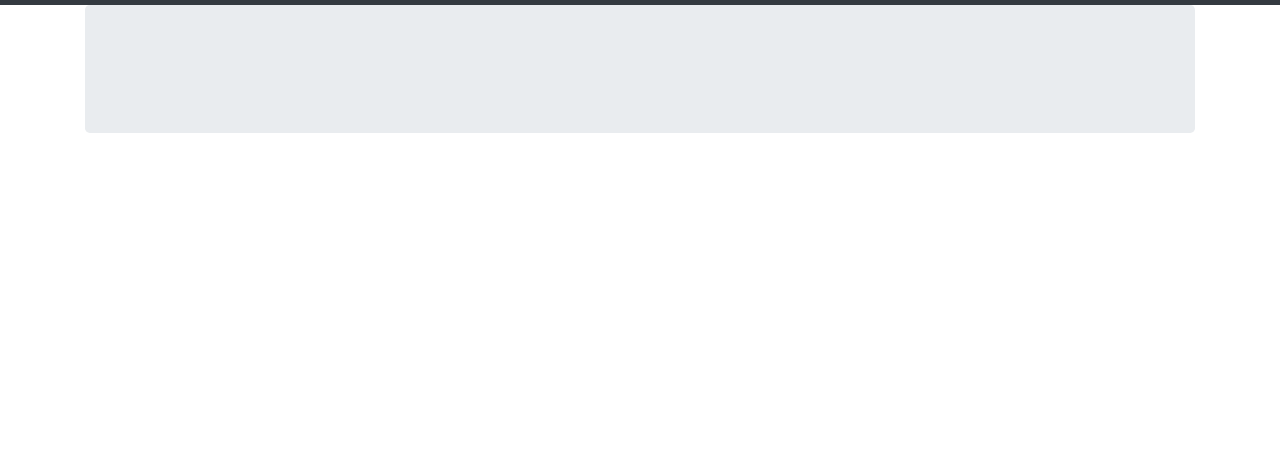
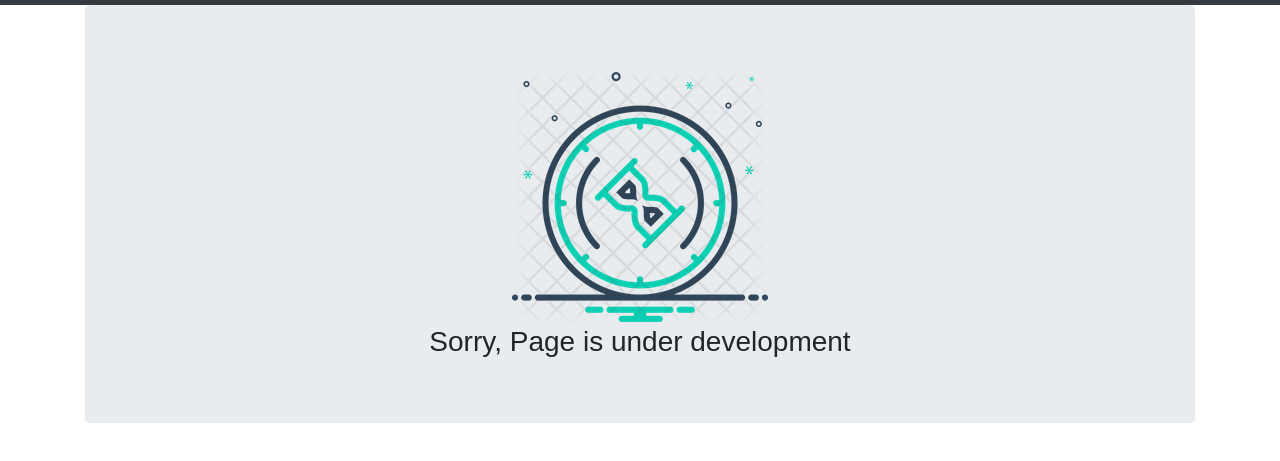
Before and after one commit to AlkhaldiAzzam/SWE363-project, a plain HTML site: page pages/Page_under_development.html in a window 1280 px wide. Shown: the part 51-512 px from the top of the page. Drawn offline with nearby package versions, Linux system fonts and the light colour scheme; a web font is replaced by a local one.

Commit message:
All webpages have been added and developed

```diff
--- a/pages/Page_under_development.html
+++ b/pages/Page_under_development.html
@@ -40,8 +40,9 @@
       </nav>
 
       <div class="container">
-        <div class="jumbotron">
-
+        <div class="jumbotron" style="text-align: center;">
+            <img src="../images/wait-1761816-1500193.png" alt="wait page under development">
+            <h3>Sorry, Page is under development</h3>
         </div>
       </div>
 
```
Also changed, not shown: images/wait-1761816-1500193.png (added).
